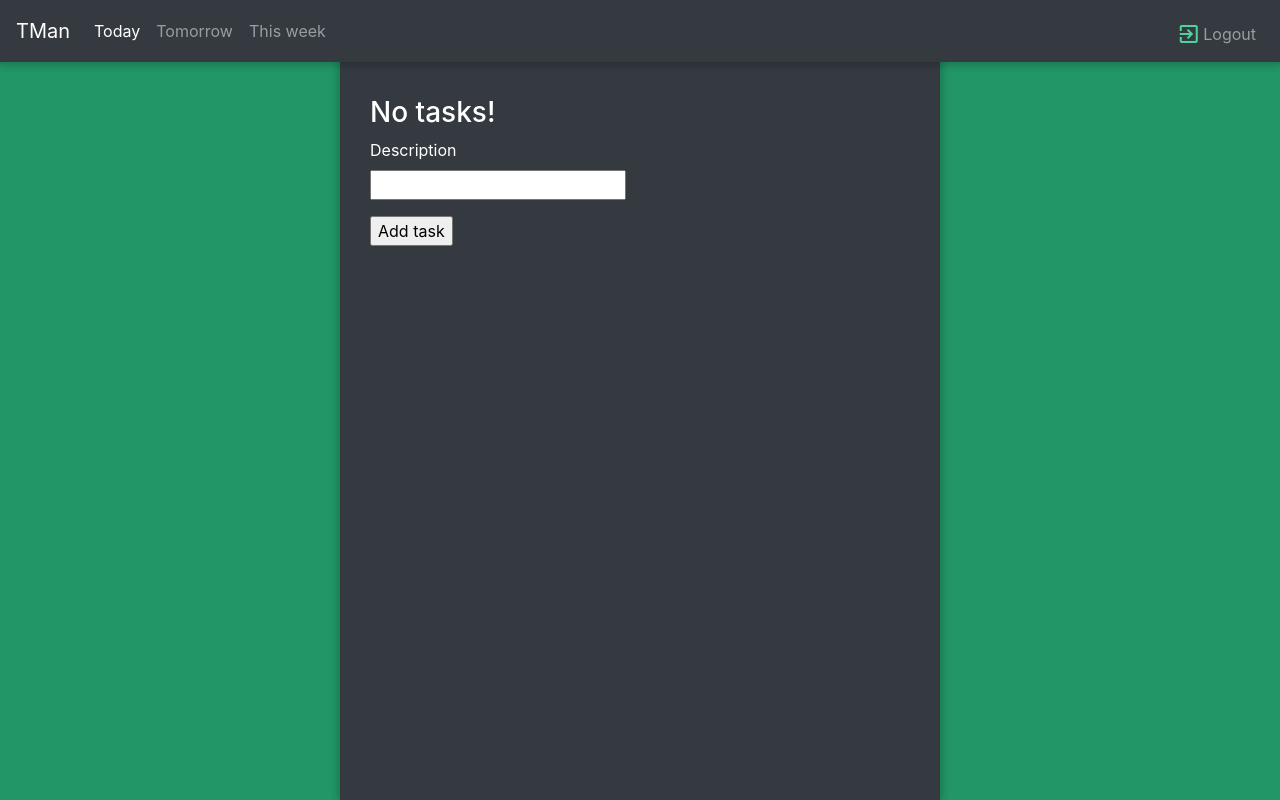
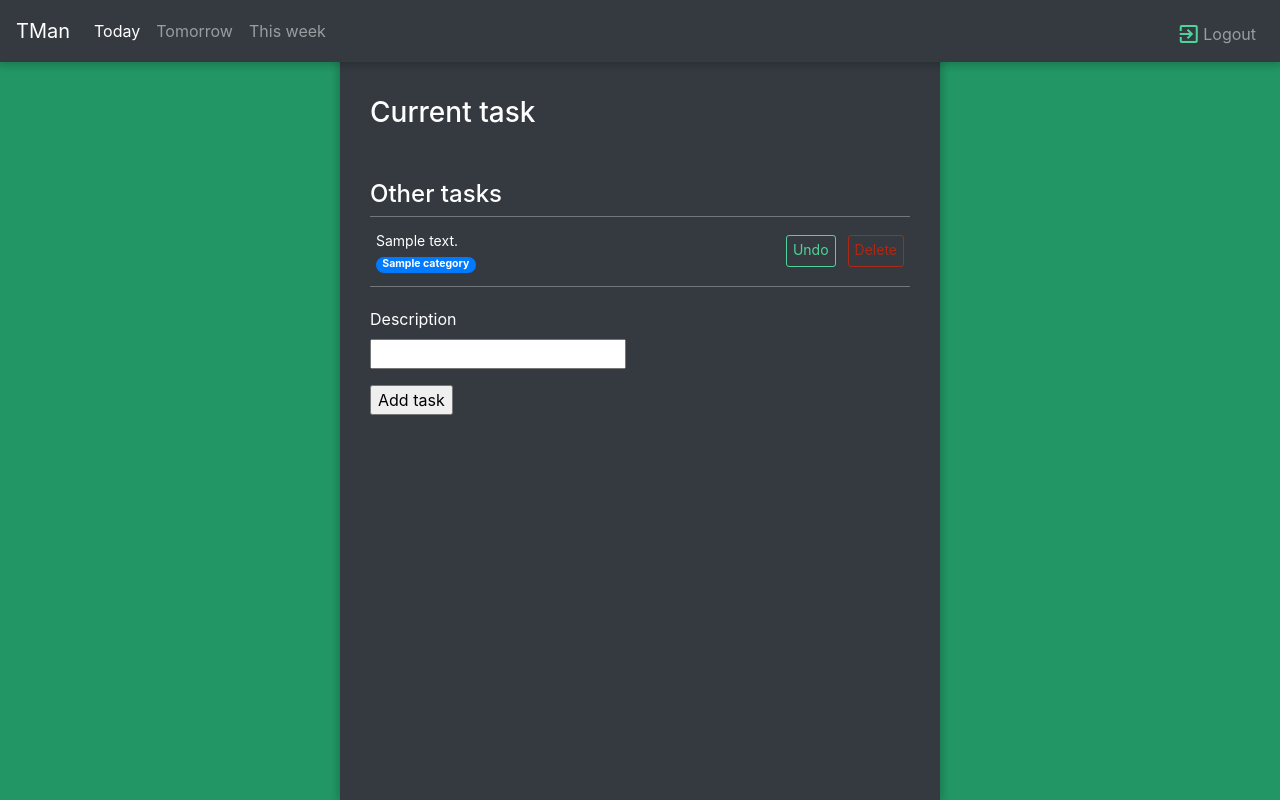
Before and after one commit to doc97/tman, a Flask app: page /tasks/today in a window 1280 px wide. Run offline with Flask 2, Linux system fonts and the light colour scheme; a user stored in the database is signed in; tables that the repository leaves empty hold one stand-in row (values such as "Sample post"); some libraries are stand-ins or nearby versions.

Commit message:
Add undo tasks feature

```diff
--- a/application/static/tasks.css
+++ b/application/static/tasks.css
@@ -152,6 +152,12 @@ li.nav.active a {
     margin-bottom: 20px;
 }
 
+table.task-item td {
+    padding: 13px;
+    padding-left: 6px;
+    padding-right: 6px;
+}
+
 .checker {
     padding-top: 13px;
     padding-bottom: 13px;
@@ -177,22 +183,35 @@ li.nav.active a {
     background-color: var(--theme-accent);
 }
 
-.delete-btn {
+.task-btn {
     height: 32px;
     cursor: pointer;
-    border: 1px solid #ab2915;
     border-radius: 3px;
     text-align: center;
     padding: 6px;
     padding-top: 3px;
-    color: #ab2915;
     transition: background-color 150ms ease-in;
     transition: color 150ms ease-in;
+}
+
+.delete-btn {
+    border: 1px solid #ab2915;
+    color: #ab2915;
 }
 
 .delete-btn:hover {
     color: var(--theme-text-secondary);
     background-color: #e0180d;
+}
+
+.undo-btn {
+    border: 1px solid var(--theme-accent);
+    color: var(--theme-accent);
+}
+
+.undo-btn:hover {
+    color: var(--theme-text-secondary);
+    background-color: var(--theme-accent-dark);
 }
 
 .task:last-child {
--- a/application/static/tasks.js
+++ b/application/static/tasks.js
@@ -16,6 +16,20 @@ $(function() {
         $.ajax({
             type: "POST",
             url: "/tasks/complete",
+            data: jsonData,
+            contentType: "application/json;charset=UTF-8",
+            success: function(redirect_url) {
+                window.location.href = redirect_url;
+            }
+        });
+    });
+
+    $(".undo-btn").click(function(event) {
+        taskId = $(event.target).parent().parent().parent().parent().parent().attr("id");
+        jsonData = JSON.stringify({ task_id: taskId }, null, '\t');
+        $.ajax({
+            type: "POST",
+            url: "/tasks/undo",
             data: jsonData,
             contentType: "application/json;charset=UTF-8",
             success: function(redirect_url) {
--- a/application/tasks/views.py
+++ b/application/tasks/views.py
@@ -10,39 +10,54 @@ from application.tasks.forms import TaskForm
 @login_required
 def tasks_today():
     session['url_function'] = 'tasks_today'
-    result = Task.query.filter(
+    not_completed_query = Task.query.filter(
         (Task.tasklist_id == 1) & (Task.account_id == current_user.id) & (Task.is_completed == False)
     ).all()
+    completed_query = Task.query.filter(
+        (Task.tasklist_id == 1) & (Task.account_id == current_user.id) & (Task.is_completed == True)
+    ).all()
 
-    tasks = result if result else []
+    tasks = not_completed_query if not_completed_query else []
+    done_tasks = completed_query if completed_query else []
     categories = Task.get_categories_by_task()
-    return render_template('tasks/tasks_today.html', tasks=tasks, categories=categories, form=TaskForm())
+    return render_template('tasks/tasks_today.html', tasks=tasks, done_tasks=done_tasks,
+                           categories=categories, form=TaskForm())
 
 
 @app.route('/tasks/tomorrow')
 @login_required
 def tasks_tomorrow():
     session['url_function'] = 'tasks_tomorrow'
-    result = Task.query.filter(
+    not_completed_query = Task.query.filter(
         (Task.tasklist_id == 2) & (Task.account_id == current_user.id) & (Task.is_completed == False)
     ).all()
+    completed_query = Task.query.filter(
+        (Task.tasklist_id == 2) & (Task.account_id == current_user.id) & (Task.is_completed == True)
+    ).all()
 
-    tasks = result if result else []
+    tasks = not_completed_query if not_completed_query else []
+    done_tasks = completed_query if completed_query else []
     categories = Task.get_categories_by_task()
-    return render_template('tasks/tasks_tomorrow.html', tasks=tasks, categories=categories, form=TaskForm())
+    return render_template('tasks/tasks_tomorrow.html', tasks=tasks, done_tasks=done_tasks,
+                           categories=categories, form=TaskForm())
 
 
 @app.route('/tasks/week')
 @login_required
 def tasks_week():
     session['url_function'] = 'tasks_week'
-    result = Task.query.filter(
+    not_completed_query = Task.query.filter(
         (Task.tasklist_id == 3) & (Task.account_id == current_user.id) & (Task.is_completed == False)
     ).all()
+    completed_query = Task.query.filter(
+        (Task.tasklist_id == 3) & (Task.account_id == current_user.id) & (Task.is_completed == True)
+    ).all()
 
-    tasks = result if result else []
+    tasks = not_completed_query if not_completed_query else []
+    done_tasks = completed_query if completed_query else []
     categories = Task.get_categories_by_task()
-    return render_template('tasks/tasks_week.html', tasks=tasks, categories=categories, form=TaskForm())
+    return render_template('tasks/tasks_week.html', tasks=tasks, done_tasks=done_tasks,
+                           categories=categories, form=TaskForm())
 
 
 @app.route('/tasks/new', methods=['POST'])
@@ -83,6 +98,18 @@ def complete_task():
     task = Task.query.filter((Task.account_id == current_user.id) & (Task.id == task_id)).first()
     if task:
         task.is_completed = True
+        db.session.commit()
+    return url_for(session['url_function'])
+
+
+@app.route('/tasks/undo', methods=['POST'])
+@login_required
+def undo_completed_task():
+    json_data = request.json['task_id']
+    task_id = int(json_data[5:]) if json_data.startswith('task-') else -1
+    task = Task.query.filter((Task.account_id == current_user.id) & (Task.id == task_id)).first()
+    if task:
+        task.is_completed = False
         db.session.commit()
     return url_for(session['url_function'])
 
--- a/application/templates/tasks/tasks_today.html
+++ b/application/templates/tasks/tasks_today.html
@@ -1,7 +1,7 @@
 {% extends "tasks/tasks_layout.html" %}
 {% block title %}Today{% endblock %}
 {% block content %}
-    {% if tasks %}
+    {% if tasks or done_tasks%}
         <h3>Current task</h3>
         {% if tasks[0] %}
             <div id="task-{{ tasks[0].id }}">
@@ -29,7 +29,7 @@
         <ul class="task-list">
             {% for task in tasks[1:] %}
                 <li id="task-{{ task.id }}" class="task">
-                    <table>
+                    <table class="task-item">
                         <tbody>
                             <tr>
                                 <td class="checker">
@@ -42,7 +42,29 @@
                                     {% endfor %}
                                 </td>
                                 <td>
-                                    <div class="delete-btn">Delete</div>
+                                    <div class="task-btn delete-btn">Delete</div>
+                                </td>
+                            </tr>
+                        </tbody>
+                    </table>
+                </li>
+            {% endfor %}
+            {% for task in done_tasks %}
+                <li id="task-{{ task.id }}" class="task">
+                    <table class="task-item">
+                        <tbody>
+                            <tr>
+                                <td class="task-content">
+                                    <div class="text-white task-description">{{ task.description }}</div>
+                                    {% for tag in categories[task.id] %}
+                                        <span id="badge-tag-{{ tag.id }}" class="badge badge-pill badge-primary">{{ tag.name }}</span>
+                                    {% endfor %}
+                                </td>
+                                <td>
+                                    <div class="task-btn undo-btn">Undo</div>
+                                </td>
+                                <td>
+                                    <div class="task-btn delete-btn">Delete</div>
                                 </td>
                             </tr>
                         </tbody>
```
Also changed, not shown: application/templates/tasks/tasks_tomorrow.html (+25 -3 lines), application/templates/tasks/tasks_week.html (+25 -3 lines), README.md.
